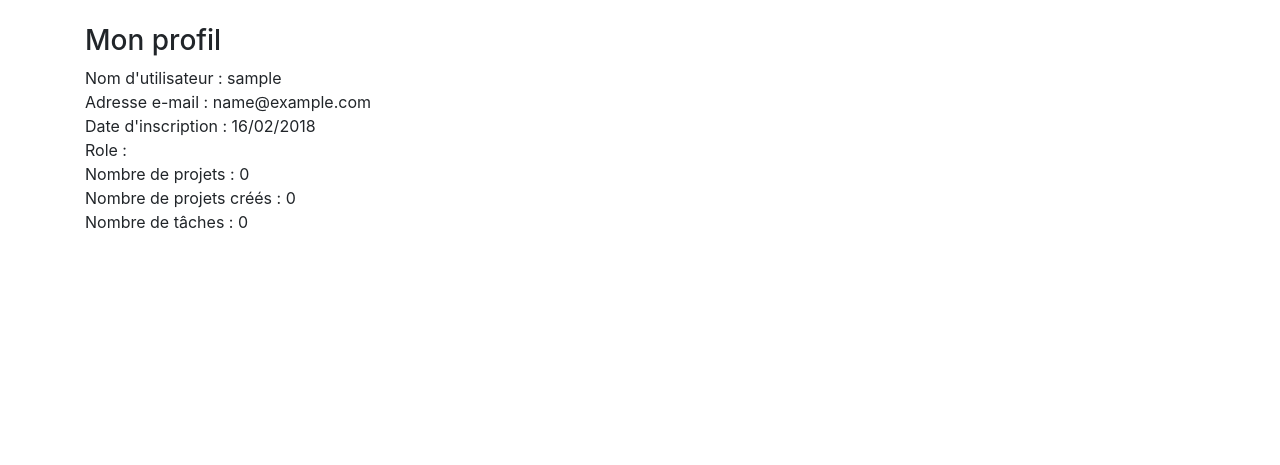
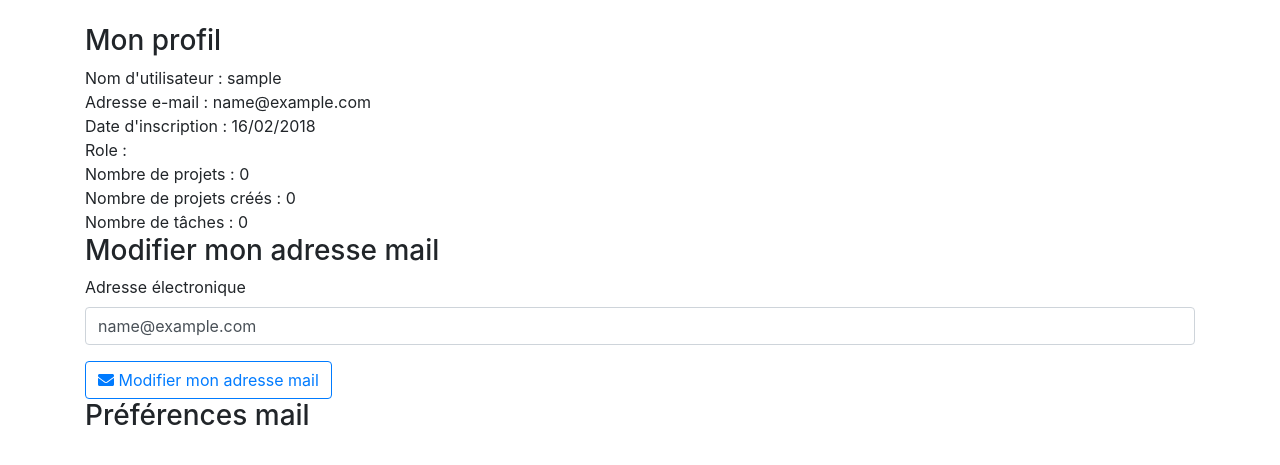
Before and after one commit to nanoy42/yogo, a Django app: page /profile in a window 1280 px wide. Shown: the part 56-521 px from the top of the page. Run offline with Django 3.2, Linux system fonts and the light colour scheme; the visitor is signed in with stand-in values (Sample User, id 1); data that the repository does not hold is empty; some libraries are stand-ins or nearby versions.

Commit message:
Modification de l'adresse mail

```diff
--- a/templates/navbar.html
+++ b/templates/navbar.html
@@ -17,6 +17,9 @@
     </ul>
 	<ul class="navbar-nav ml-auto">
 	{% if request.user.is_authenticated %}
+    {% if request.user.email == "" %}
+    <li class="nav-item"><a href="{% url 'profile' %}" class="nav-link"><i class="fa fa-exclamation-triangle"></i> Adresse mail non renseignée</a></li>
+    {% endif %}
 	<li class="nav-item dropdown">
         <a class="nav-link dropdown-toggle" href="#" id="navbarDropdown" role="button" data-toggle="dropdown" aria-haspopup="true" aria-expanded="false">
 			{{request.user}}
--- a/yogo/forms.py
+++ b/yogo/forms.py
@@ -5,3 +5,8 @@ from django.contrib.auth.models import User
 class LoginForm(forms.Form):
     username = forms.CharField(label="Nom d'utilisateur", max_length=254)
     password = forms.CharField(label="Mot de passe", widget=forms.PasswordInput)
+
+class MailForm(forms.ModelForm):
+    class Meta:
+        model = User
+        fields = ['email']
--- a/yogo/templates/yogo/profile.html
+++ b/yogo/templates/yogo/profile.html
@@ -1,4 +1,5 @@
 {% extends 'base.html' %}
+{% load bootstrap4 %}
 {% block content %}
 <h3>Mon profil</h3>
 Nom d'utilisateur : {{request.user}}<br>
@@ -8,4 +9,11 @@ Role : {% for group in request.user.groups.all %}{{group}}, {% endfor %}<br>
 Nombre de projets : {{request.user.membered_projects.count}}<br>
 Nombre de projets créés : {{createdProjects}} <br>
 Nombre de tâches : {{request.user.task_set.count}}<br>
+<h3>Modifier mon adresse mail</h3>
+<form action="" method="post" class="form">
+    {% csrf_token %}
+    {% bootstrap_form form %}
+    <button class="btn btn-outline-primary"><i class="fa fa-envelope"></i> Modifier mon adresse mail</button>
+</form>
+<h3>Préférences mail</h3>
 {% endblock %}
--- a/yogo/views.py
+++ b/yogo/views.py
@@ -1,7 +1,7 @@
 from django.shortcuts import render, redirect
 from django.urls import reverse
 from django.contrib.auth import logout, login, authenticate
-from .forms import LoginForm
+from .forms import LoginForm, MailForm
 from django.contrib import messages
 from django.contrib.auth.models import User, Group
 from projects.models import Project
@@ -39,7 +39,12 @@ def manageUsers(request):
 
 def profile(request):
     createdProjects = Project.objects.filter(owner=request.user).count()
-    return render(request, 'yogo/profile.html', {'createdProjects':createdProjects})
+    form = MailForm(request.POST or None, instance=request.user)
+    if(form.is_valid()):
+        form.save()
+        messages.success(request, "L'adresse mail a bien été modifiée")
+        return redirect(reverse('profile'))
+    return render(request, 'yogo/profile.html', {'createdProjects':createdProjects, 'form':form})
 
 @admin_required
 def add_admin(request, user_id):
```
